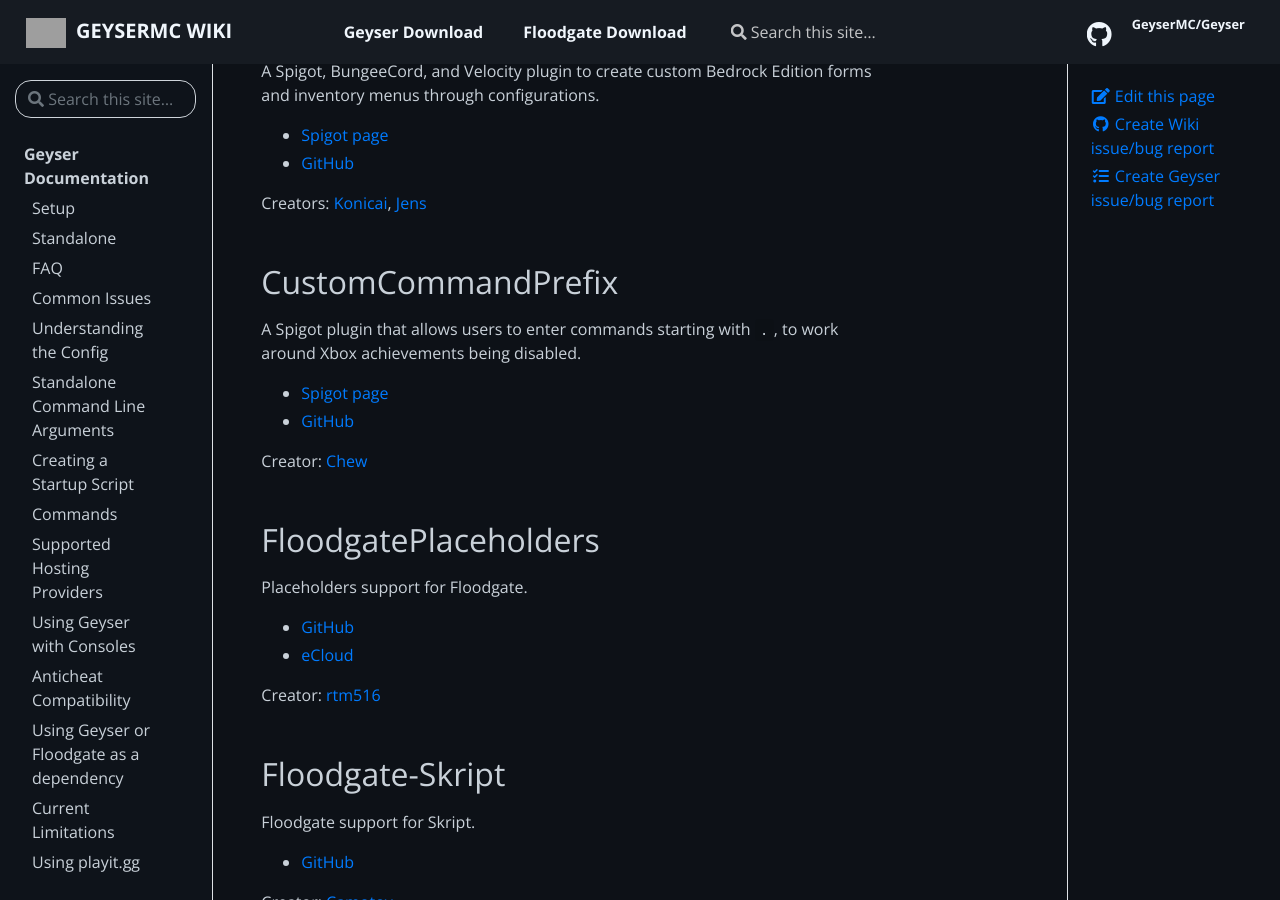
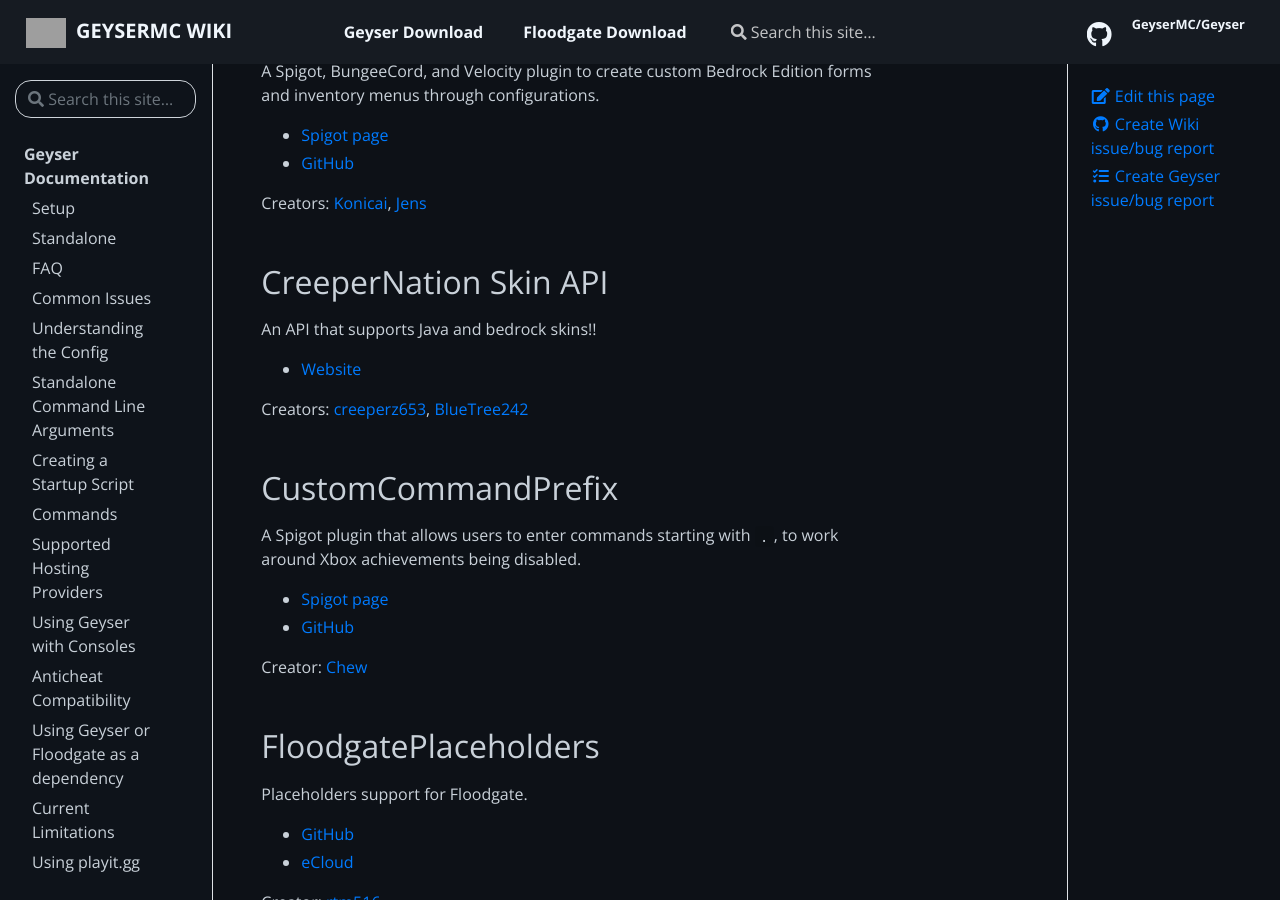
Before and after one commit to GeyserMC/GeyserWiki, a Jekyll site: the page built from _docs/other/community-geyser-projects.md, in a window 1280 px wide and 900 px high, scrolled down 1051 px. Built offline with Jekyll 4.4.1, drawn with Linux system fonts in a browser that asks for light colours; grey boxes are pictures that could not be loaded.

Commit message:
Added a new api
Added creepernation skin api

```diff
--- a/_docs/other/community-geyser-projects.md
+++ b/_docs/other/community-geyser-projects.md
@@ -37,6 +37,13 @@
 * [GitHub](https://github.com/kejonaMC/CrossplatForms)
 
 Creators: [Konicai](https://github.com/Konicai), [Jens](https://github.com/Jens-Co)
+
+## CreeperNation Skin API
+An API that supports Java and bedrock skins!!
+* [Website](https://api-docs.creepernation.xyz)
+
+Creators: [creeperz653](https://github.com/creeperz653), [BlueTree242](https://github.com/BlueTree242)
+
 
 ## CustomCommandPrefix
 A Spigot plugin that allows users to enter commands starting with `.`, to work around Xbox achievements being disabled.
```
